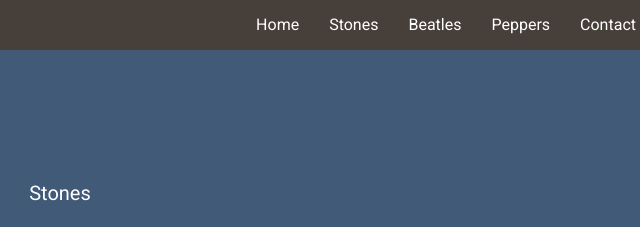
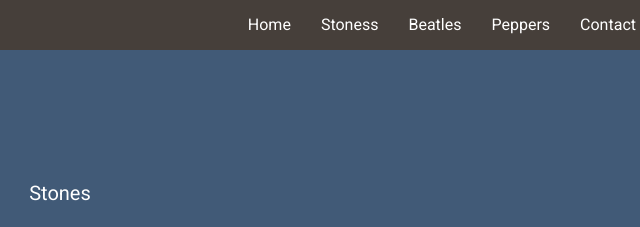
Before and after one commit to AgustinRoque/portafolio, a plain HTML site: page index.html in a window 1280 px wide. Shown: the top 227 px of the page, 580-1220 px from the left. Drawn offline with nearby package versions, Linux system fonts and the light colour scheme.

Commit message:
Cambios en el HTML

```diff
--- a/index.html
+++ b/index.html
@@ -25,7 +25,7 @@
             <div class="nav_menu">
 
                 <a href="#" class="nav_menu-elemento">Home</a>
-                <a href="html/stones.html" class="nav_menu-elemento">Stones</a>
+                <a href="html/stones.html" class="nav_menu-elemento">Stoness</a>
                 <a href="html/beatles.html" class="nav_menu-elemento">Beatles</a>
                 <a href="html/peppers.html" class="nav_menu-elemento">Peppers</a>
                 <a href="html/contact.html" class="nav_menu-elemento">Contact</a>
```
